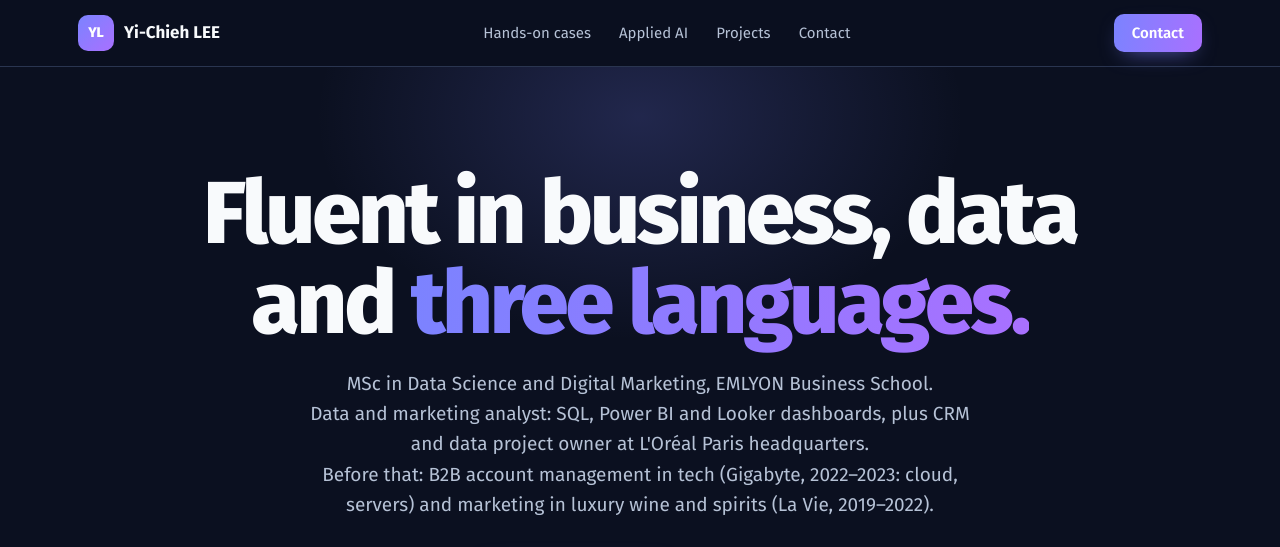
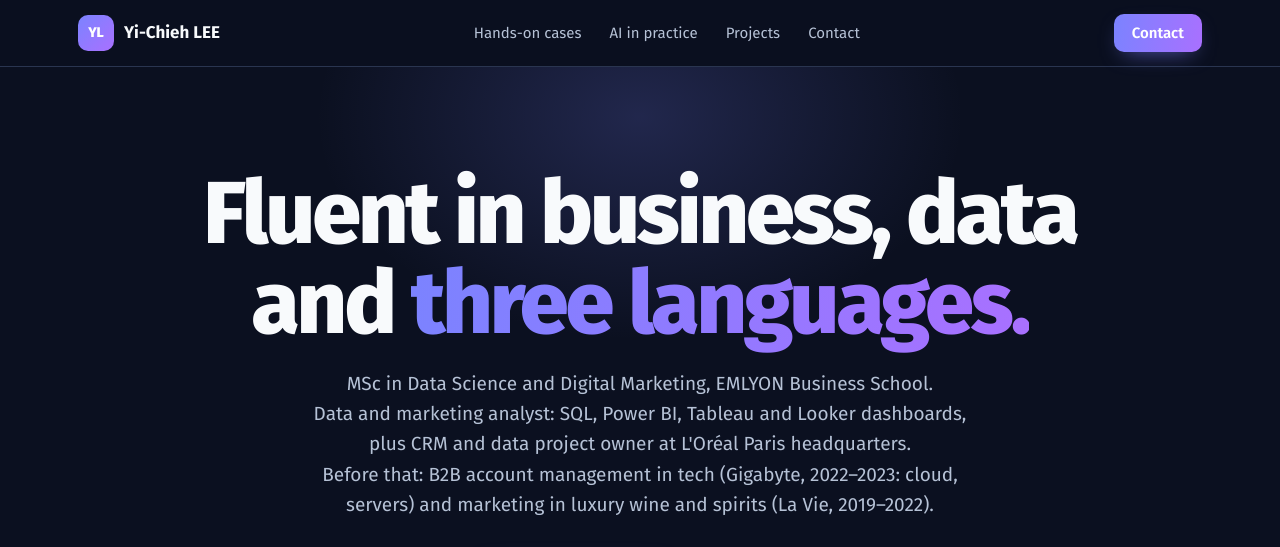
Before and after one commit to YICHIEH-WEB/Project_Portfolio, a plain HTML site: page index.html in a window 1280 px wide. Shown: the top 547 px of the page. Drawn offline with Linux system fonts and the light colour scheme.

Commit message:
Rename Applied AI to AI in practice; add Tableau to intro
Co-Authored-By: Claude Sonnet 5.5 <noreply@anthropic.com>

```diff
--- a/index.html
+++ b/index.html
@@ -228,7 +228,7 @@ footer { color: var(--ink-2); font-size: 14px; padding-block: 28px 40px; text-al
     <a class="logo" href="#top"><span>YL</span><span>Yi-Chieh LEE</span></a>
     <nav class="links" aria-label="Sections">
       <a href="#featured">Hands-on cases</a>
-      <a href="#applied-ai">Applied AI</a>
+      <a href="#applied-ai">AI in practice</a>
       <a href="#projects">Projects</a>
       <a href="#contact">Contact</a>
     </nav>
@@ -240,7 +240,7 @@ footer { color: var(--ink-2); font-size: 14px; padding-block: 28px 40px; text-al
   <section class="hero">
     <div class="wrap">
       <h1>Fluent in business, data<br>and <span class="hl">three languages.</span></h1>
-      <p>MSc in Data Science and Digital Marketing, EMLYON Business School.<br>Data and marketing analyst: SQL, Power BI and Looker dashboards, plus CRM and data project owner at L'Oréal Paris headquarters.<br>Before that: B2B account management in tech (Gigabyte, 2022–2023: cloud, servers) and marketing in luxury wine and spirits (La Vie, 2019–2022).</p>
+      <p>MSc in Data Science and Digital Marketing, EMLYON Business School.<br>Data and marketing analyst: SQL, Power BI, Tableau and Looker dashboards, plus CRM and data project owner at L'Oréal Paris headquarters.<br>Before that: B2B account management in tech (Gigabyte, 2022–2023: cloud, servers) and marketing in luxury wine and spirits (La Vie, 2019–2022).</p>
       <div class="cta">
         <a class="btn" href="#featured">See hands-on cases <svg class="ico"><use href="#i-down"/></svg></a>
         <a class="btn ghost" href="https://www.linkedin.com/in/yichiehlee1234/" target="_blank" rel="noopener">LinkedIn <svg class="ico"><use href="#i-ext"/></svg></a>
@@ -378,7 +378,7 @@ footer { color: var(--ink-2); font-size: 14px; padding-block: 28px 40px; text-al
   <section class="sec" id="applied-ai">
     <div class="wrap">
       <div class="sec-head">
-        <h2>Applied AI</h2>
+        <h2>AI in practice</h2>
         <p>AI tools I built and use in real life.</p>
       </div>
       <div class="grid" id="ai-grid"></div>
@@ -927,7 +927,7 @@ ORDER BY
     "Thesis: Analyzing and Predicting CRM Campaign Effectiveness": "academic",
     "Wine Tasting Notes Explorer": "personal", "AI Job-Search Workspace": "personal", "This Portfolio Website": "personal", "AI Daily Briefing": "personal"
   };
-  var label = { data: "Data", marketing: "Marketing", design: "Design", ai: "Applied AI" };
+  var label = { data: "Data", marketing: "Marketing", design: "Design", ai: "AI in practice" };
   function esc(s) { return s.replace(/[&<>"]/g, function (ch) { return { "&": "&amp;", "<": "&lt;", ">": "&gt;", '"': "&quot;" }[ch]; }); }
   var sqlCode = document.getElementById("sql-code").textContent;
   var grid = document.getElementById("grid");
```
